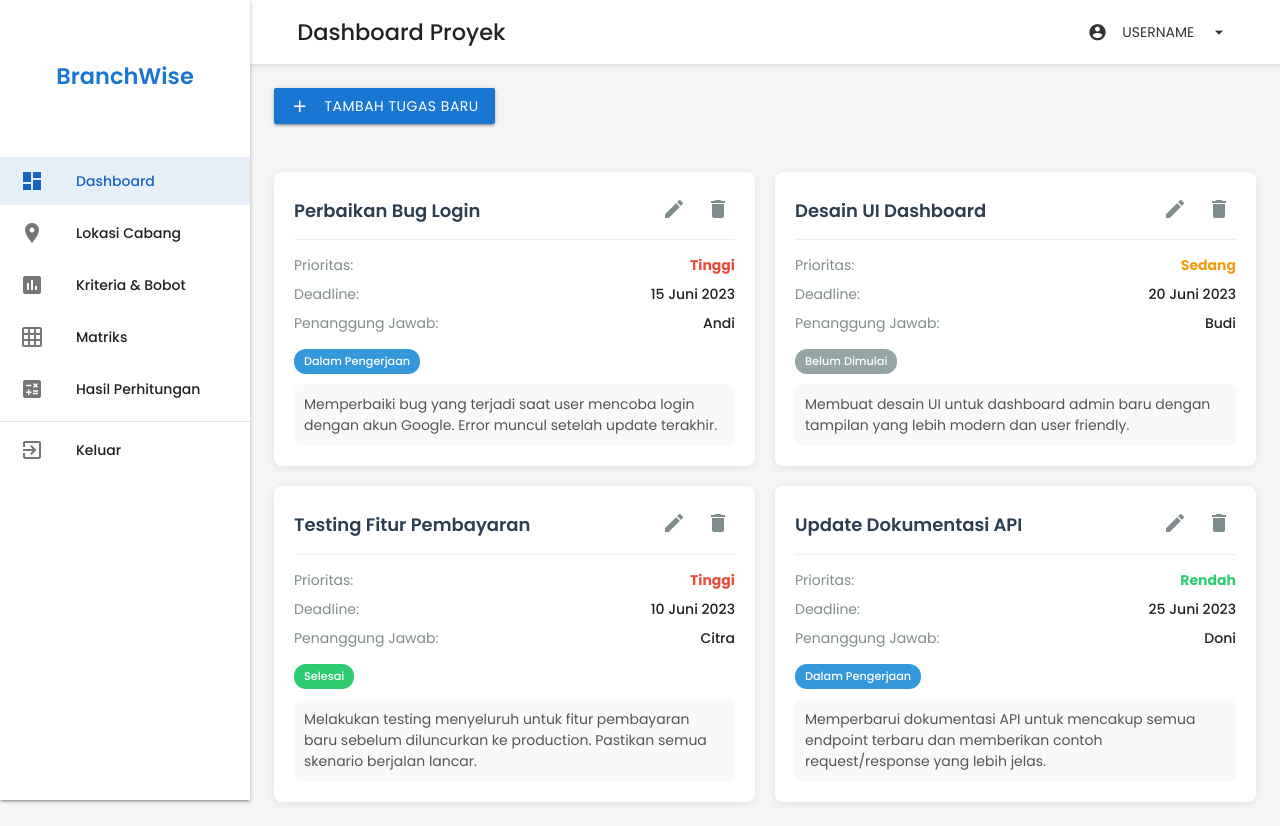
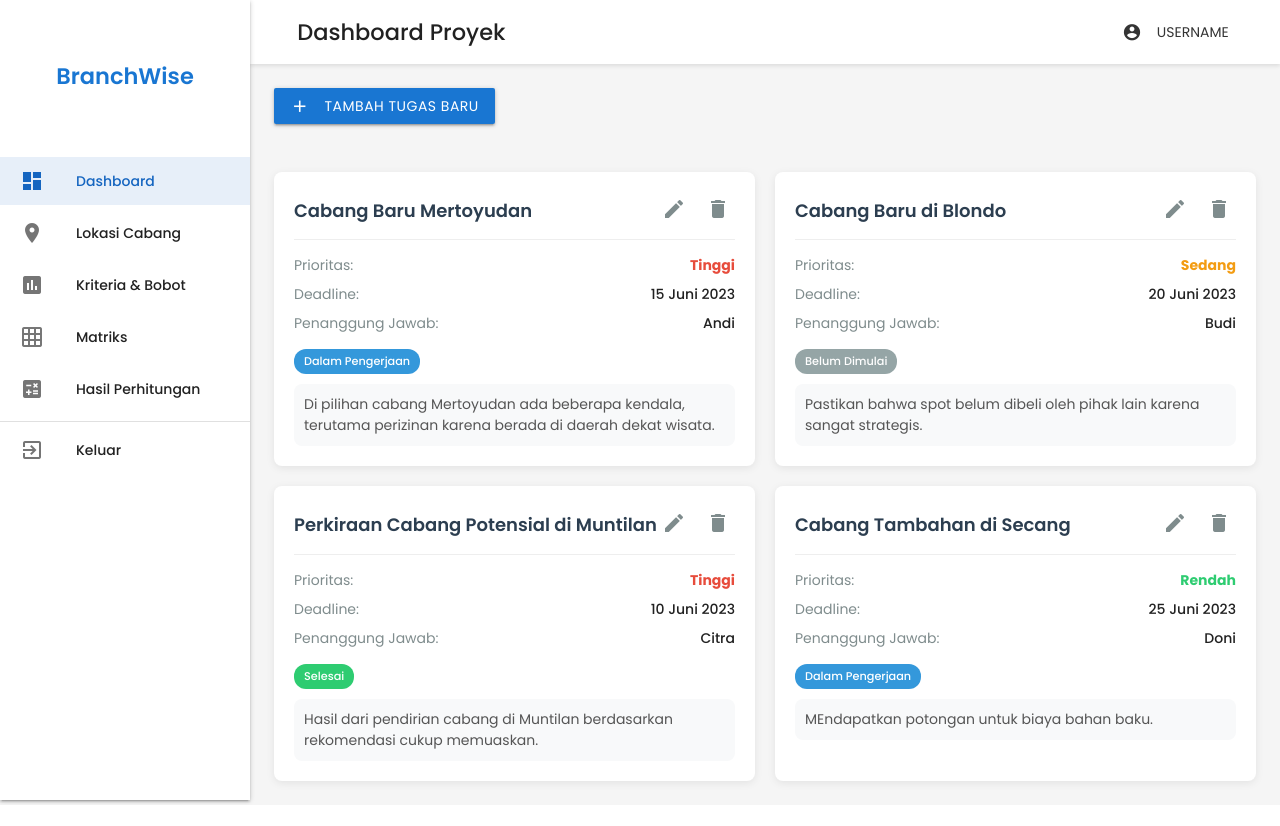
Before and after one commit to DarbanMM/BranchWise, a PHP site: page /dashboard.php in a window 1280 px wide. After the commit the page ends 805 px from the top, so only its background shows below. Run offline with PHP 8.4, Linux system fonts and the light colour scheme.

Commit message:
fourth commit

```diff
--- a/dashboard.php
+++ b/dashboard.php
@@ -280,16 +280,7 @@
                     <span class="btn-flat dropdown-trigger" data-target="profile-dropdown">
                         <i class="material-icons left">account_circle</i>
                         Username
-                        <i class="material-icons right">arrow_drop_down</i>
                     </span>
-
-                    <!-- Profile Dropdown -->
-                    <ul id="profile-dropdown" class="dropdown-content">
-                        <li><a href="#!"><i class="material-icons">person</i>Profil</a></li>
-                        <li><a href="#!"><i class="material-icons">settings</i>Pengaturan</a></li>
-                        <li class="divider"></li>
-                        <li><a href="#!"><i class="material-icons">exit_to_app</i>Keluar</a></li>
-                    </ul>
                 </div>
             </div>
         </div>
@@ -306,7 +297,7 @@
             <!-- Tugas 1 -->
             <div class="task-card">
                 <div class="task-header">
-                    <h2 class="task-title">Perbaikan Bug Login</h2>
+                    <h2 class="task-title">Cabang Baru Mertoyudan</h2>
                     <div class="task-actions">
                         <button class="action-btn edit-btn" title="Edit">
                             <i class="material-icons">edit</i>
@@ -335,14 +326,14 @@
                 <span class="status-badge status-progress">Dalam Pengerjaan</span>
 
                 <div class="task-description">
-                    Memperbaiki bug yang terjadi saat user mencoba login dengan akun Google. Error muncul setelah update terakhir.
+                    Di pilihan cabang Mertoyudan ada beberapa kendala, terutama perizinan karena berada di daerah dekat wisata.
                 </div>
             </div>
 
             <!-- Tugas 2 -->
             <div class="task-card">
                 <div class="task-header">
-                    <h2 class="task-title">Desain UI Dashboard</h2>
+                    <h2 class="task-title">Cabang Baru di Blondo</h2>
                     <div class="task-actions">
                         <button class="action-btn edit-btn" title="Edit">
                             <i class="material-icons">edit</i>
@@ -371,14 +362,14 @@
                 <span class="status-badge status-todo">Belum Dimulai</span>
 
                 <div class="task-description">
-                    Membuat desain UI untuk dashboard admin baru dengan tampilan yang lebih modern dan user friendly.
+                    Pastikan bahwa spot belum dibeli oleh pihak lain karena sangat strategis.
                 </div>
             </div>
 
             <!-- Tugas 3 -->
             <div class="task-card">
                 <div class="task-header">
-                    <h2 class="task-title">Testing Fitur Pembayaran</h2>
+                    <h2 class="task-title">Perkiraan Cabang Potensial di Muntilan</h2>
                     <div class="task-actions">
                         <button class="action-btn edit-btn" title="Edit">
                             <i class="material-icons">edit</i>
@@ -407,14 +398,14 @@
                 <span class="status-badge status-completed">Selesai</span>
 
                 <div class="task-description">
-                    Melakukan testing menyeluruh untuk fitur pembayaran baru sebelum diluncurkan ke production. Pastikan semua skenario berjalan lancar.
+                    Hasil dari pendirian cabang di Muntilan berdasarkan rekomendasi cukup memuaskan.
                 </div>
             </div>
 
             <!-- Tugas 4 -->
             <div class="task-card">
                 <div class="task-header">
-                    <h2 class="task-title">Update Dokumentasi API</h2>
+                    <h2 class="task-title">Cabang Tambahan di Secang</h2>
                     <div class="task-actions">
                         <button class="action-btn edit-btn" title="Edit">
                             <i class="material-icons">edit</i>
@@ -443,7 +434,7 @@
                 <span class="status-badge status-progress">Dalam Pengerjaan</span>
 
                 <div class="task-description">
-                    Memperbarui dokumentasi API untuk mencakup semua endpoint terbaru dan memberikan contoh request/response yang lebih jelas.
+                    MEndapatkan potongan untuk biaya bahan baku.
                 </div>
             </div>
         </div>
```
Also changed, not shown: admin.php (+1 -10 lines), hasil_perhitungan.php (+0 -9 lines), kriteria.php (+0 -9 lines), lokasi.php (+7 -15 lines), matriks.php (+0 -9 lines).
